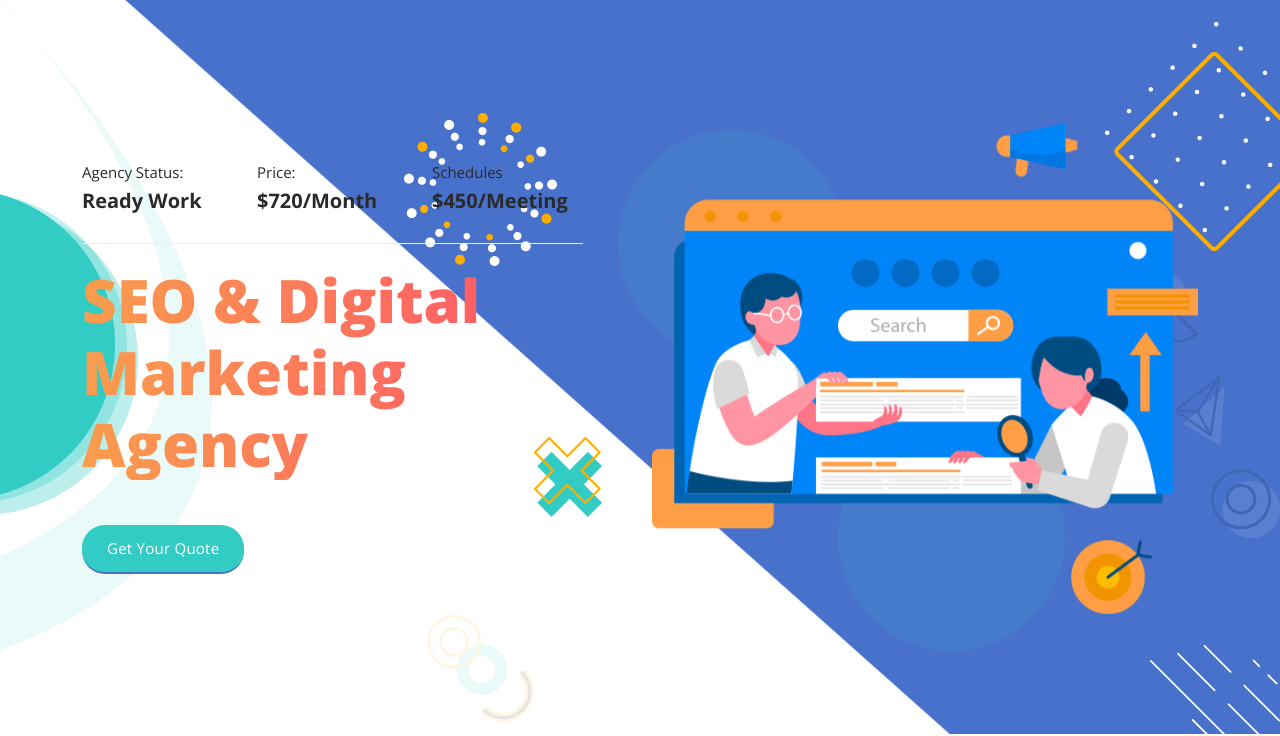
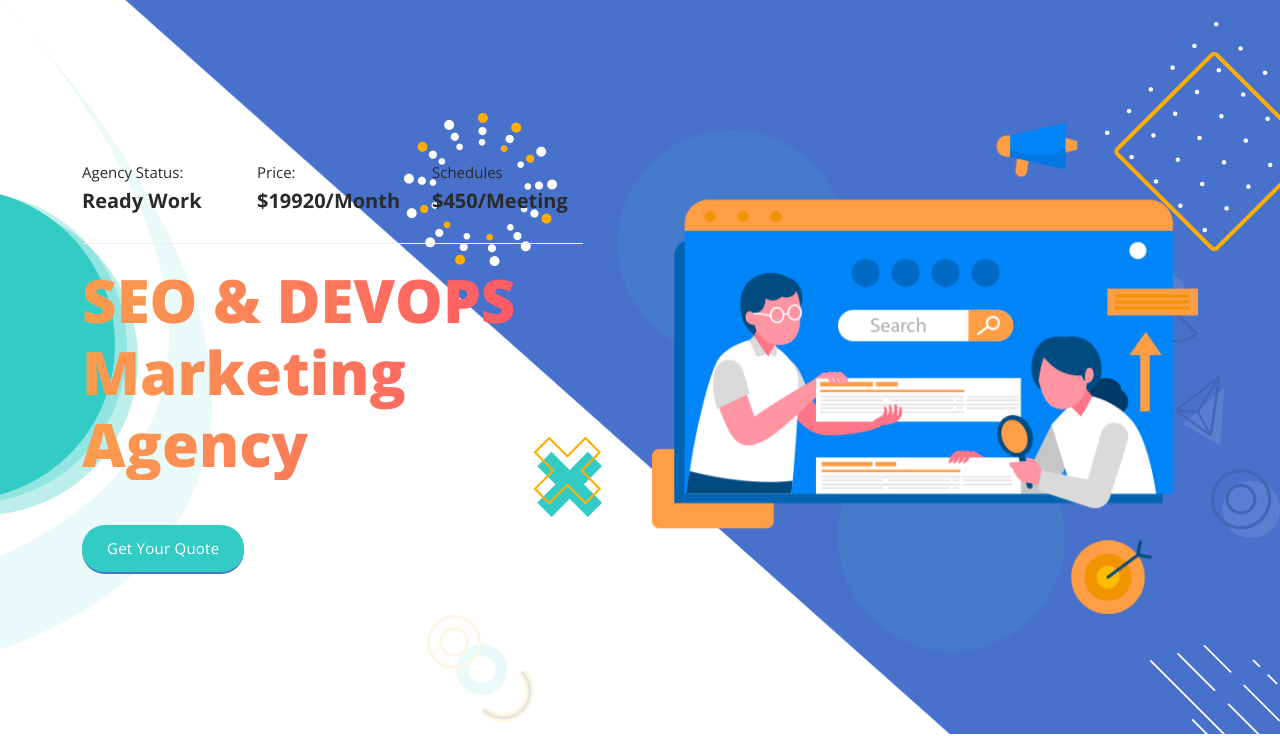
Before and after one commit to engineerbaz/test-repo, a plain HTML site: page index.html in a window 1280 px wide. Shown: the part 103-839 px from the top of the page. Drawn offline with nearby package versions, Linux system fonts and the light colour scheme.

Commit message:
commit for index.html changing

```diff
--- a/index.html
+++ b/index.html
@@ -11,7 +11,7 @@
     <link rel="preconnect" href="https://fonts.gstatic.com">
     <link href="https://fonts.googleapis.com/css2?family=Open+Sans:wght@300;400;600;700;800&display=swap" rel="stylesheet">
 
-    <title>SEO Dream - Creative SEO HTML5 Template by TemplateMo</title>
+    <title>CHANGED SEO Dream - Creative SEO HTML5 Template by TemplateMo</title>
 
     <!-- Bootstrap core CSS -->
     <link href="vendor/bootstrap/css/bootstrap.min.css" rel="stylesheet">
@@ -96,7 +96,7 @@ https://templatemo.com/tm-563-seo-dream
                   <div class="col-lg-4 col-sm-4">
                     <div class="info-stat">
                       <h6>Price:</h6>
-                      <h4>$720/Month</h4>
+                      <h4>$19920/Month</h4>
                     </div>
                   </div>
                   <div class="col-lg-4 col-sm-4">
@@ -106,7 +106,7 @@ https://templatemo.com/tm-563-seo-dream
                     </div>
                   </div>
                   <div class="col-lg-12">
-                    <h2>SEO &amp; Digital Marketing Agency</h2>
+                    <h2>SEO &amp; DEVOPS Marketing Agency</h2>
                   </div>
                   <div class="col-lg-12">
                     <div class="main-green-button scroll-to-section">
```
